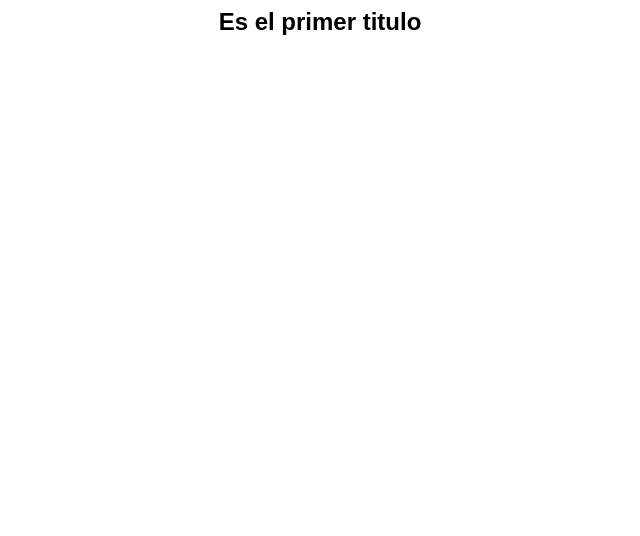
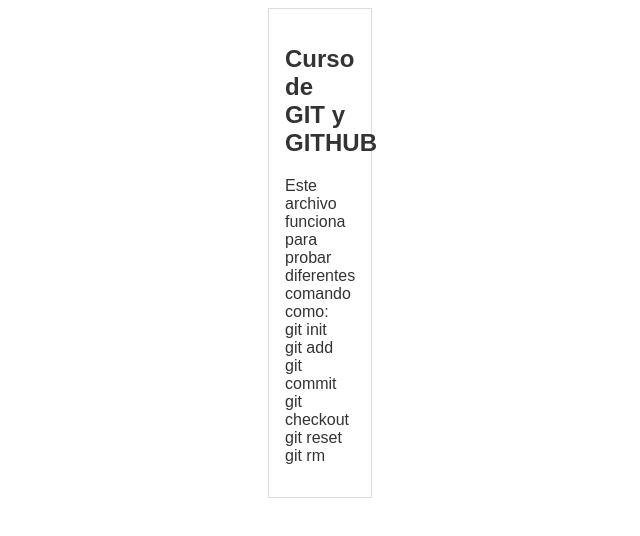
Before and after one commit to yoncharli/hyperblog, a plain HTML site: page index.html in a window 1280 px wide. Shown: the whole page, without its empty margins (320-960 px from the left). Drawn offline with Linux system fonts and the light colour scheme; files that its build step writes are made by us from their sources.

Commit message:
Commit al master del blogpost en su version mas reciente

```diff
--- a/index.html
+++ b/index.html
@@ -4,6 +4,18 @@
         <link rel="stylesheet" href="style/style.css">
     </head>
     <body>
-        <h2>Es el primer titulo</h2>
+        <div id="container">
+            <div id="post">
+                <h2>Curso de GIT y GITHUB</h2>
+                <p>Este archivo funciona para probar diferentes comando como:<br>
+                    git init<br>
+                    git add<br>
+                    git commit<br>
+                    git checkout<br>
+                    git reset<br>
+                    git rm<br>
+                </p>
+            </div>
+        </div>
     </body>
 </html>
--- a/styles/style.css
+++ b/styles/style.css
@@ -1,4 +1,13 @@
 body{
+    color: #333;
     text-align: center;
     font-family: Arial, Helvetica, sans-serif;
 }
+
+#container {
+    width: 70px;
+    padding: 1em;
+    text-align: left;
+    border: 1px solid #ddd;
+    margin: 0 auto;
+}
```
